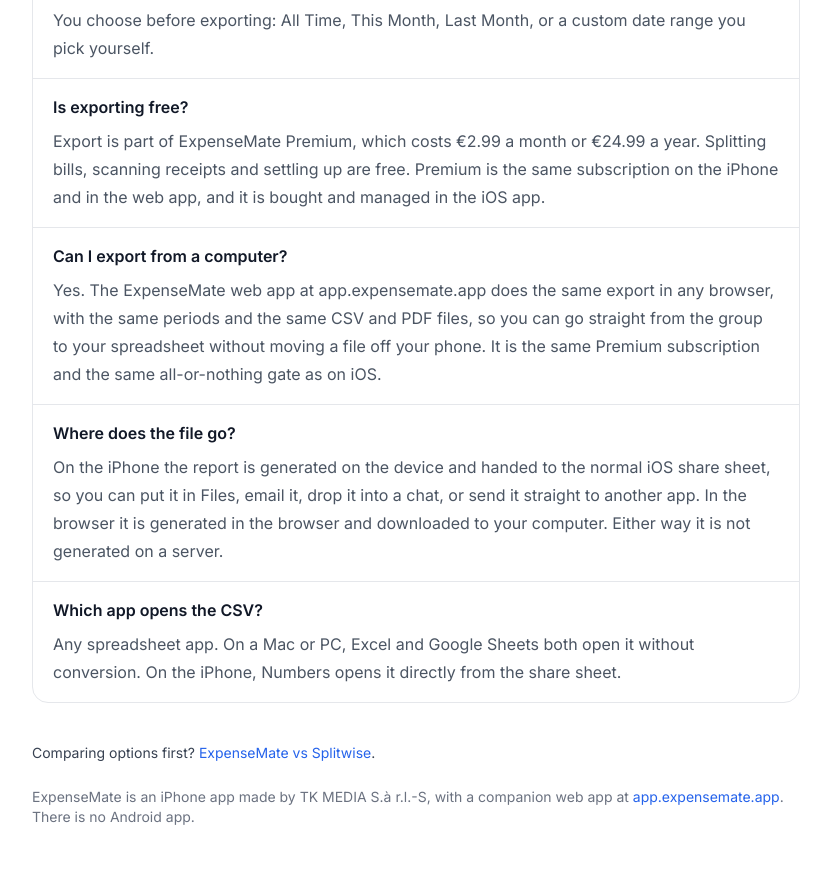
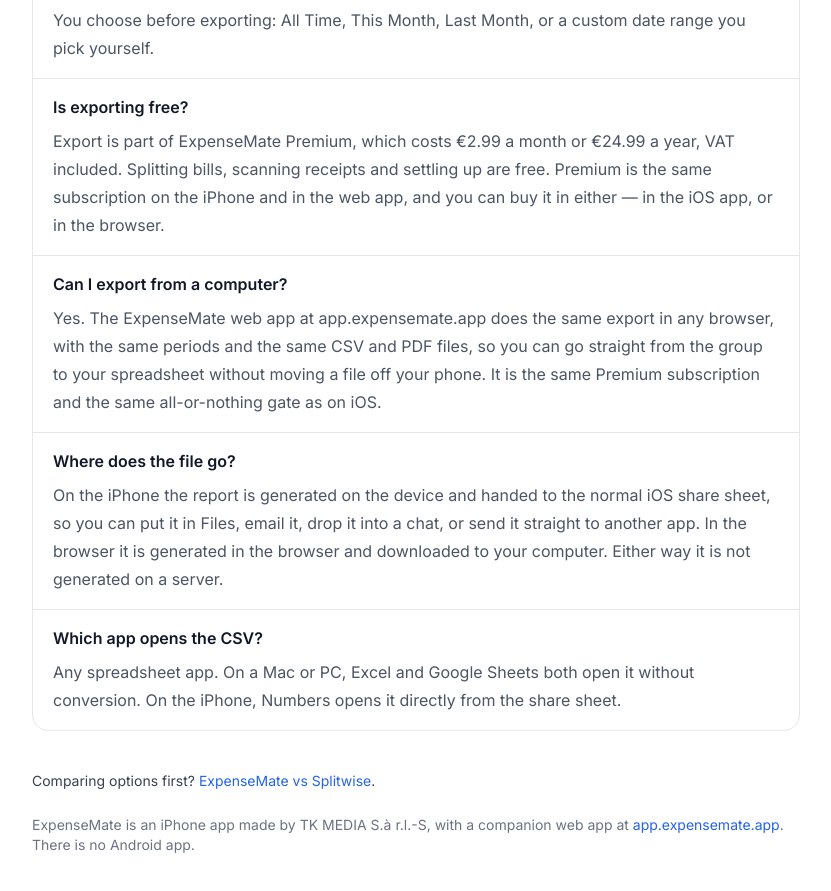
Before and after one commit to SM1LE21/bill-splitting-Website, a Next.js app: page /export-expenses-excel in a window 1280 px wide. Shown: the part 2000-2891 px from the top of the page, without its empty margins (224-1055 px from the left). Built offline with nearby package versions, Linux system fonts and the light colour scheme.

Commit message:
fix(export-page): Premium can be bought in the browser as well as the app

```diff
--- a/src/app/export-expenses-excel/page.tsx
+++ b/src/app/export-expenses-excel/page.tsx
@@ -38,7 +38,7 @@
   {
     question: 'Is exporting free?',
     answer:
-      'Export is part of ExpenseMate Premium, which costs €2.99 a month or €24.99 a year. Splitting bills, scanning receipts and settling up are free. Premium is the same subscription on the iPhone and in the web app, and it is bought and managed in the iOS app.',
+      'Export is part of ExpenseMate Premium, which costs €2.99 a month or €24.99 a year, VAT included. Splitting bills, scanning receipts and settling up are free. Premium is the same subscription on the iPhone and in the web app, and you can buy it in either — in the iOS app, or in the browser.',
   },
   {
     question: 'Can I export from a computer?',
```
